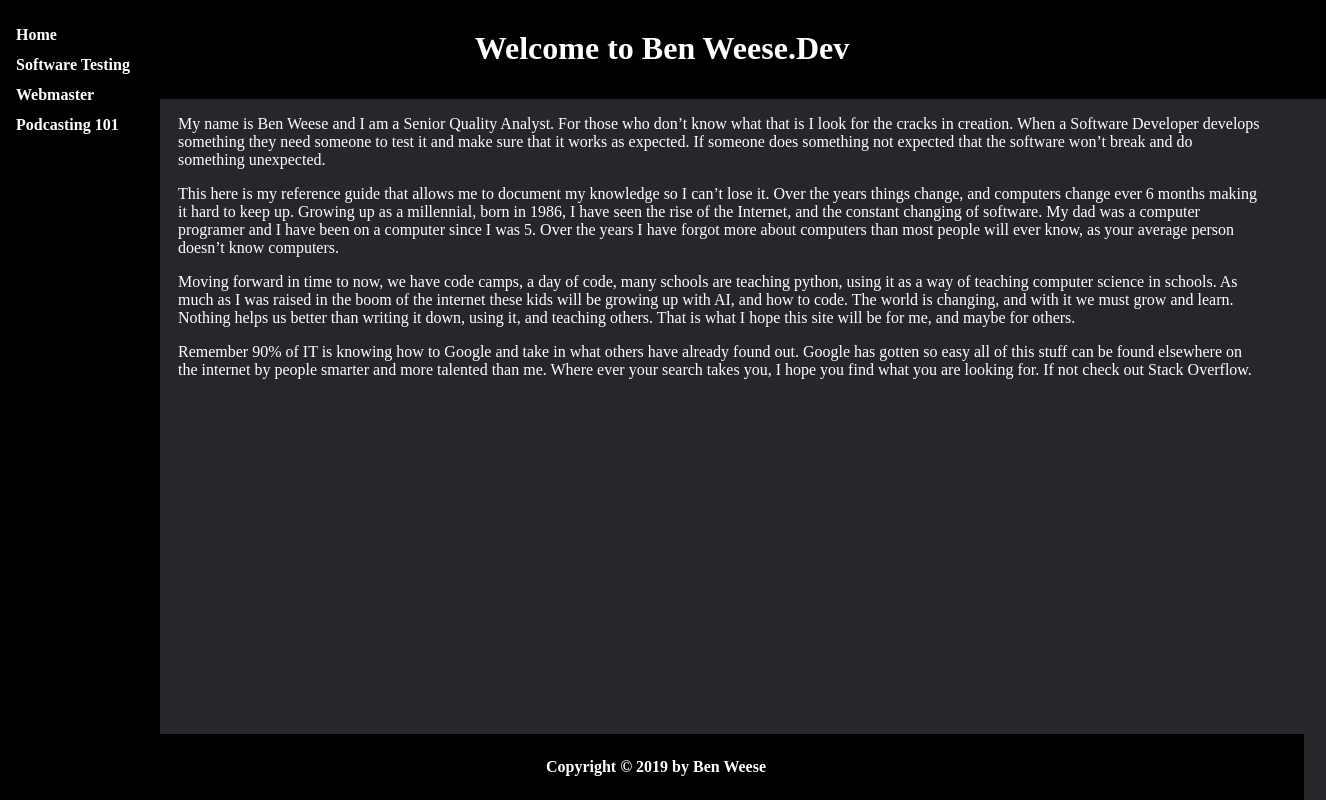
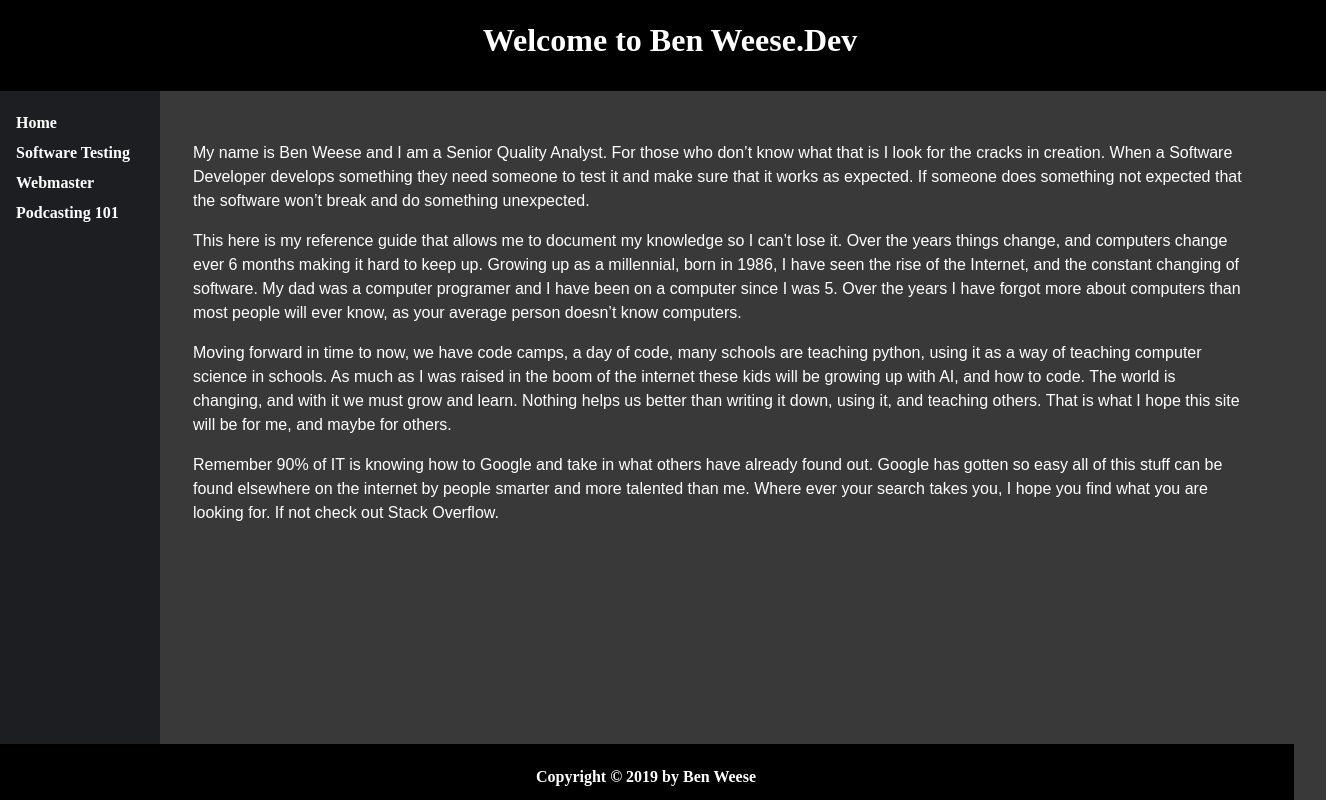
Before and after one commit to benweese/benweese.github.io.old, a plain HTML site: page index.html in a window 1280 px wide. Shown: the whole page, 1326 px wide, since content can reach past the window. Drawn offline with Linux system fonts and the light colour scheme.

Commit message:
editing CSS

```diff
--- a/StyleSheet.css
+++ b/StyleSheet.css
@@ -5,9 +5,11 @@
   z-index: 1; /* Stay on top */
   top: 0; /* Stay at the top */
   left: 0;
-  background-color: black;
+  background-color: #1d1e22;
   overflow-x: hidden; /* Disable horizontal scroll */
   padding-top: 20px;
+  margin-top: 5.5em;
+  z-index: 1;
 }
 
 .sidenav a {
@@ -20,33 +22,41 @@
 }
 
 .sidenav a:hover {
-  color: gray;
+  color: blue;
 }
 
 .content {
   margin-left: 160px; /* Same as the width of the sidebar */
-  padding: 10px;
+  margin-top: 100px;
+  padding: 25px;
   color: white;
+  font-family: sans-serif;
+  line-height: 1.5;
 }
 body {
-  background-color: #27262b;
+  background-color: #393939;
 }
 h1 {
   text-align: center;
   background-color: black;
+  position: absolute;
+  top: 0;
   padding: 1em;
   width: 100%;
   margin: -10px;
   color: white;
+  z-index: 2;
 }
 footer {
   text-align: center;
   background-color: black;
   padding: 0.5em;
+  margin: -10px;
   color: white;
   position: absolute;
   bottom: 0;
   width: 100%;
+  z-index: 2;
 }
 @media screen and (max-height: 450px) {
   .sidenav {padding-top: 15px;}
--- a/index.html
+++ b/index.html
@@ -5,10 +5,10 @@
 
 <head>
   <title>Ben Weese.Dev</title>
+  <h1>Welcome to Ben Weese.Dev</h1>
 </head>
 
 <body>
-<h1>Welcome to Ben Weese.Dev</h1>
   <div class="sidenav">
     <nav role="navigation">
         <a href="#" class="navigation-list-item">Home</a>
```
